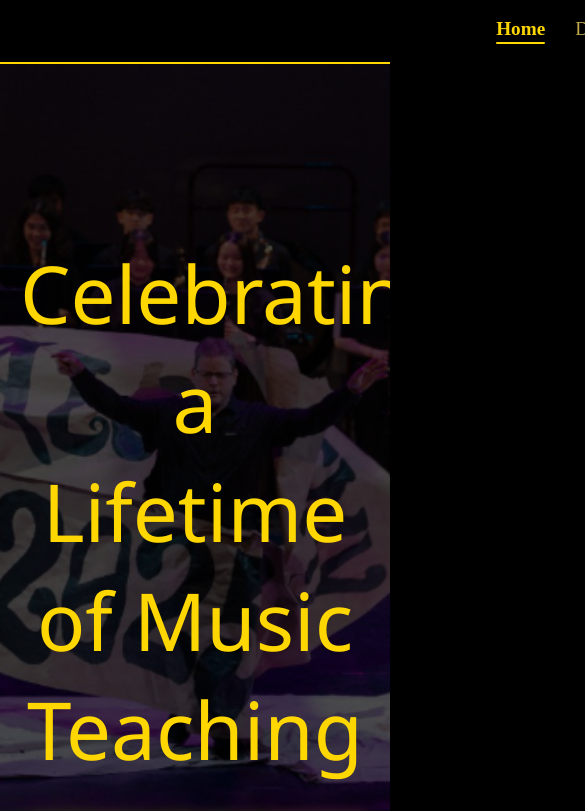
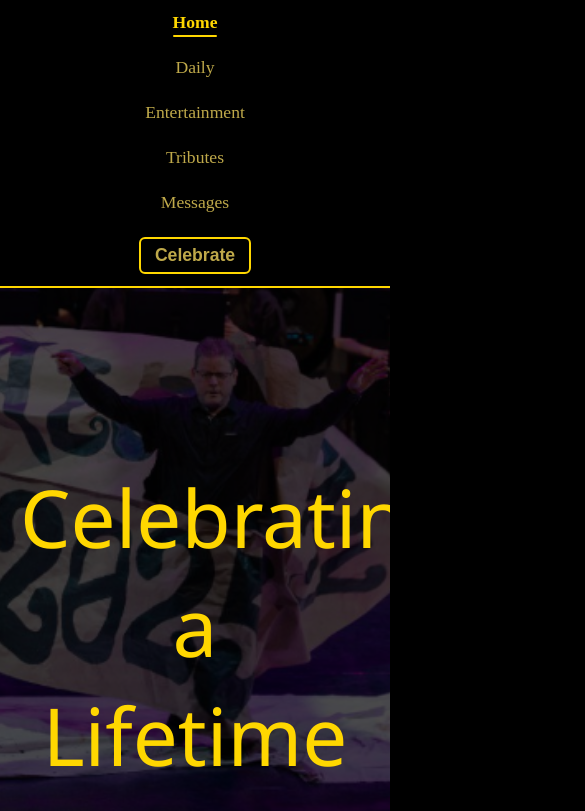
Before and after one commit to MarkRaspopov65/retirementWebsite, a Next.js app: page /home in a window 390 px wide. Shown: the top 811 px of the page, 585 px wide, since content can reach past the window. Built offline with nearby package versions, Linux system fonts and the light colour scheme; sample sign-in values are in the browser's storage.

Commit message:
mobile fix attempt

```diff
--- a/src/app/home/page.tsx
+++ b/src/app/home/page.tsx
@@ -86,7 +86,7 @@ export default function HomePage() {
             textShadow: 'none',
           }}
         >
-          Celebrating a Lifetime of Music Teaching
+          Celebrating a Lifetime of Teaching Music
         </h1>
 
         <section
@@ -104,7 +104,7 @@ export default function HomePage() {
         >
           <p>
             Hi Mr. Wriggs! I hope this website provides you with entertainment during your years
-            of retirement, and reminds you of your years at UHS.
+            of retirement, and reminds you of your time at UHS.
           </p>
         </section>
       </main>
--- a/src/app/layout.tsx
+++ b/src/app/layout.tsx
@@ -33,11 +33,16 @@ export default function RootLayout({ children }: { children: React.ReactNode })
 
   return (
     <html lang="en">
+      <head>
+        <meta name="viewport" content="width=device-width, initial-scale=1" />
+        <title>Retirement Website</title>
+      </head>
       <body style={{ height: '100%', backgroundColor: 'black', color: '#ffd700', margin: 0 }}>
         {showNav && (
           <>
             <nav
               style={{
+                width: '100%',
                 backgroundColor: '#000',
                 padding: '12px 0',
                 borderBottom: '2px solid #ffd700',
@@ -46,17 +51,24 @@ export default function RootLayout({ children }: { children: React.ReactNode })
                 zIndex: 10,
               }}
             >
+              {/* Centered container with max width and horizontal padding */}
+              <div
+                style={{
+                  maxWidth: '900px',
+                  margin: '0 auto',
+                  padding: '0 16px',
+                  boxSizing: 'border-box',
+                  width: '100%',
+                }}
+              >
+                {/* Flex container with centered items and wrapping */}
                 <div
                   style={{
                     display: 'flex',
-                  gap: 30,
                     justifyContent: 'center',
                     alignItems: 'center',
-                  maxWidth: '900px',
-                  margin: '0 auto',
-                  width: '100%',
-                  boxSizing: 'border-box',
-                  padding: '0 800px',
+                    gap: '20px',
+                    flexWrap: 'wrap',
                   }}
                 >
                   {navItems.map(({ label, href }) => {
@@ -70,12 +82,13 @@ export default function RootLayout({ children }: { children: React.ReactNode })
                           position: 'relative',
                           color: isActive ? '#ffd700' : '#bfa94a',
                           fontWeight: isActive ? '700' : '500',
-                        fontSize: '1.2rem',
+                          fontSize: '1.1rem',
                           textDecoration: 'none',
                           paddingBottom: 4,
                           userSelect: 'none',
                           cursor: 'pointer',
                           transition: 'color 0.3s ease',
+                          whiteSpace: 'nowrap',
                         }}
                       >
                         {label}
@@ -84,17 +97,17 @@ export default function RootLayout({ children }: { children: React.ReactNode })
                     );
                   })}
 
-                {/* Celebrate Button */}
                   <button
                     onClick={handleCelebrateClick}
                     onMouseEnter={() => setCelebrateHover(true)}
                     onMouseLeave={() => setCelebrateHover(false)}
                     disabled={celebrateClicked}
                     style={{
-                    fontSize: '1.2rem',
+                      fontSize: '1.1rem',
                       fontWeight: '700',
                       color: celebrateHover || celebrateClicked ? '#000' : '#bfa94a',
-                    backgroundColor: celebrateHover || celebrateClicked ? '#ffd700' : 'transparent',
+                      backgroundColor:
+                        celebrateHover || celebrateClicked ? '#ffd700' : 'transparent',
                       border: '2px solid #ffd700',
                       borderRadius: 6,
                       padding: '6px 14px',
@@ -102,7 +115,7 @@ export default function RootLayout({ children }: { children: React.ReactNode })
                       userSelect: 'none',
                       transition: 'all 0.3s ease',
                       position: 'relative',
-                    whiteSpace: 'nowrap', // keep button text on one line
+                      whiteSpace: 'nowrap',
                     }}
                     aria-label="Celebrate button"
                   >
@@ -123,6 +136,7 @@ export default function RootLayout({ children }: { children: React.ReactNode })
                       }}
                     />
                   </button>
+                </div>
               </div>
             </nav>
 
@@ -151,6 +165,14 @@ export default function RootLayout({ children }: { children: React.ReactNode })
               .nav-link.active .underline {
                 transform: scaleX(1);
               }
+
+              /* On very small screens, stack vertically */
+              @media (max-width: 480px) {
+                nav > div > div {
+                  flex-direction: column;
+                  gap: 12px;
+                }
+              }
             `}</style>
           </>
         )}
```
Lines whose indentation alone changed are shown as unchanged.
